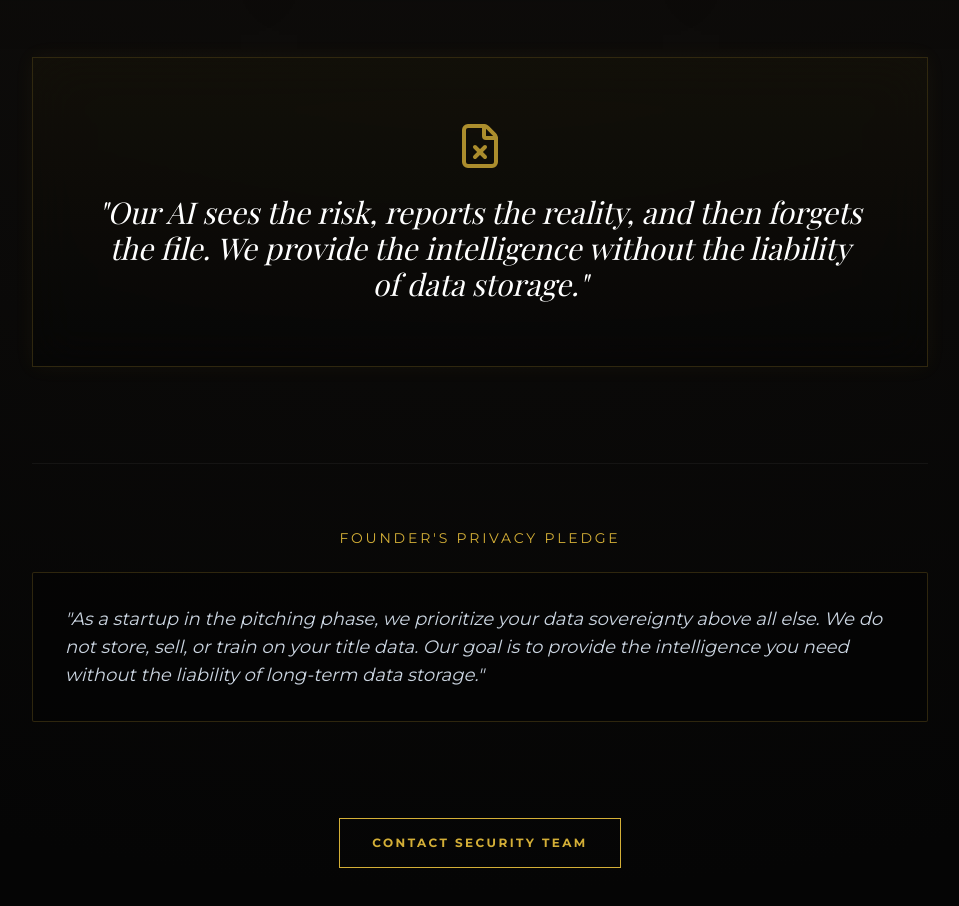
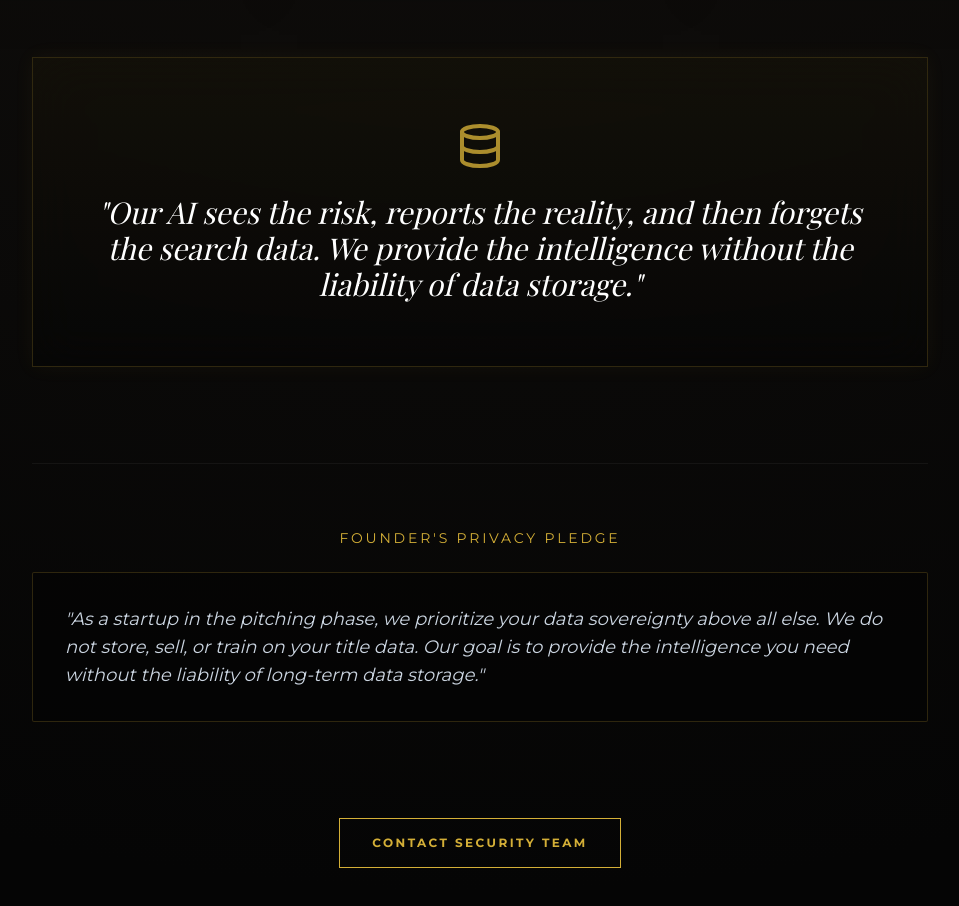
Before and after one commit to zaraiecastillo/titleguard-pro, a Next.js app: page /security in a window 1280 px wide. Shown: the part 1280-2186 px from the top of the page, without its empty margins (160-1119 px from the left). Built offline with nearby package versions, Linux system fonts and the light colour scheme; a web font is replaced by a local one.

Commit message:
feat(marketing): polish security page copy to reflect address search data deletion

```diff
--- a/src/app/security/page.tsx
+++ b/src/app/security/page.tsx
@@ -1,7 +1,7 @@
 "use client";
 
 import { Navbar } from "@/components/Navbar";
-import { Shield, Lock, Server, FileX, ShieldCheck } from "lucide-react";
+import { Shield, Lock, Server, Database, ShieldCheck } from "lucide-react";
 import { motion } from "framer-motion";
 
 export default function SecurityPage() {
@@ -142,9 +142,9 @@ export default function SecurityPage() {
                     className="glass-gold p-12 md:p-16 text-center max-w-4xl mx-auto relative overflow-hidden mb-24"
                 >
                     <div className="relative z-10">
-                        <FileX className="w-12 h-12 text-[#D4AF37] mx-auto mb-6 opacity-80" />
+                        <Database className="w-12 h-12 text-[#D4AF37] mx-auto mb-6 opacity-80" />
                         <h3 className="text-2xl md:text-3xl font-serif text-white leading-relaxed italic">
-                            "Our AI sees the risk, reports the reality, and then forgets the file.
+                            "Our AI sees the risk, reports the reality, and then forgets the search data.
                             We provide the intelligence without the liability of data storage."
                         </h3>
                     </div>
```
